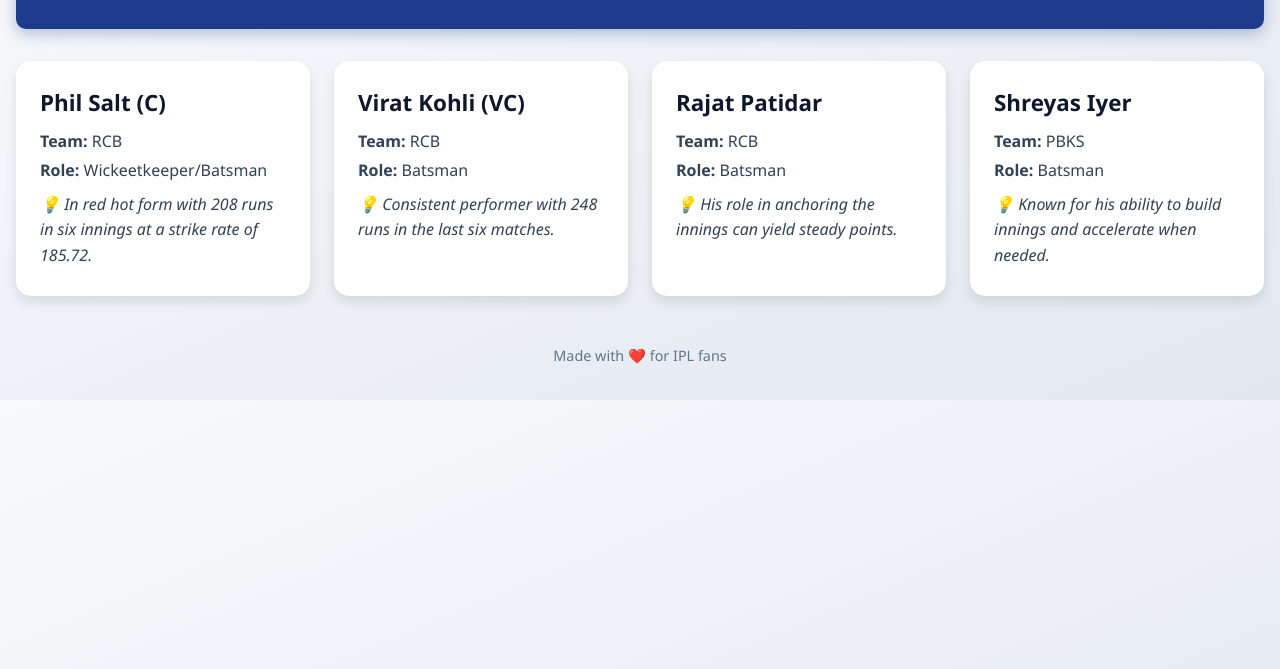
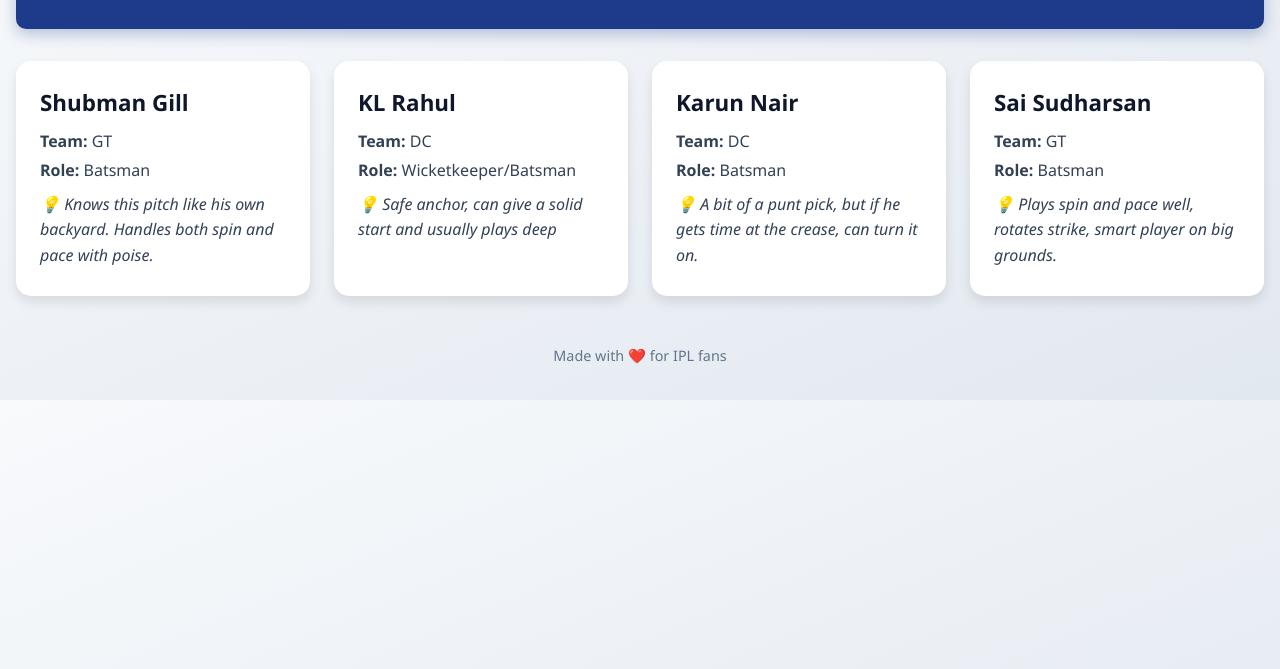
Before and after one commit to rohitbpatil27/ipl-picks, a plain HTML site: page index.html in a window 1280 px wide. Shown: the part 131-800 px from the top of the page. Drawn offline with Linux system fonts and the light colour scheme.

Commit message:
team for april 19th 1st match

```diff
--- a/index.html
+++ b/index.html
@@ -8,8 +8,8 @@
 </head>
 <body>
   <header>
-    <h1>🏏 Players for IPL Fantasy League</h1>
-    <p>Today's Match: RCB vs PBKS - Apr 18</p>
+    <h1>Players for IPL Fantasy League</h1>
+    <p>Today's 1st Match: GT vs DC - Apr 19</p>
   </header>
 
   <main class="player-grid" id="players-container">
--- a/players.json
+++ b/players.json
@@ -1,26 +1,26 @@
 [
   {
-    "name": "Phil Salt (C)",
-    "team": "RCB",
-    "role": "Wickeetkeeper/Batsman",
-    "reason": "In red hot form with 208 runs in six innings at a strike rate of 185.72."
+    "name": "Shubman Gill",
+    "team": "GT",
+    "role": "Batsman",
+    "reason": "Knows this pitch like his own backyard. Handles both spin and pace with poise."
   },
   {
-    "name": "Virat Kohli (VC)",
-    "team": "RCB",
-    "role": "Batsman",
-    "reason": "Consistent performer with 248 runs in the last six matches."
+    "name": "KL Rahul",
+    "team": "DC",
+    "role": "Wicketkeeper/Batsman",
+    "reason": "Safe anchor, can give a solid start and usually plays deep"
   },
   {
-    "name": "Rajat Patidar",
-    "team": "RCB",
+    "name": "Karun Nair",
+    "team": "DC",
     "role": "Batsman",
-    "reason": "His role in anchoring the innings can yield steady points."
+    "reason": "A bit of a punt pick, but if he gets time at the crease, can turn it on."
   },
   {
-    "name": "Shreyas Iyer",
-    "team": "PBKS",
+    "name": "Sai Sudharsan",
+    "team": "GT",
     "role": "Batsman",
-    "reason": "Known for his ability to build innings and accelerate when needed."
+    "reason": "Plays spin and pace well, rotates strike, smart player on big grounds."
   }
 ]
```
Also changed, not shown: images/image.png (added).
